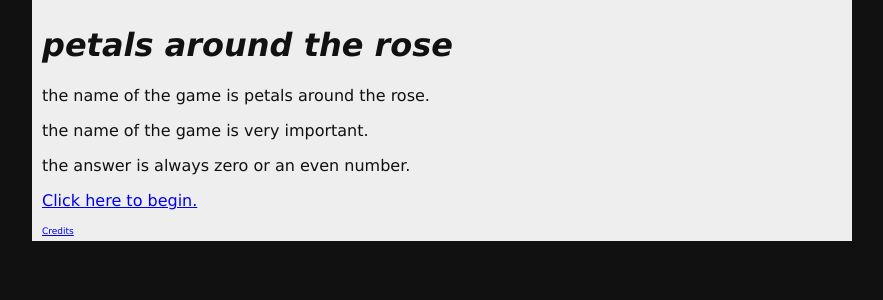
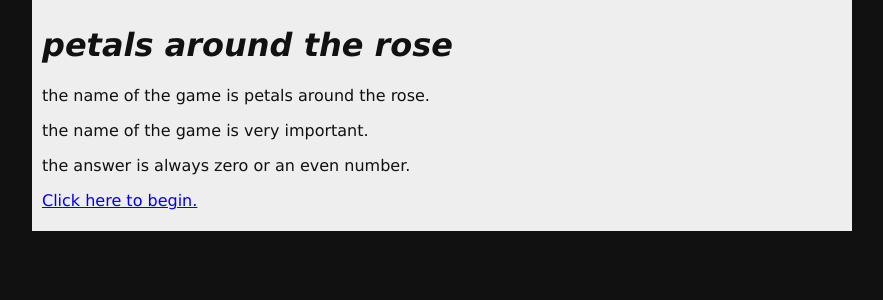
Before and after one commit to resba/Petals, a PHP site: page /index.php in a window 1280 px wide. Shown: the top 300 px of the page, without its empty margins (198-1081 px from the left). Run offline with PHP 8.4, Linux system fonts and the light colour scheme.

Commit message:
Test Changes.

```diff
--- a/index.php
+++ b/index.php
@@ -147,7 +147,7 @@ $answer=$add1+$add2+$add3+$add4+$add5+$add6;
       <p>the correct answer is: <span id="fadeans"><?php echo $_POST['ans']; ?></span></p>
       <p><?php if($_POST['number']==$_POST['ans']){ ?>congratulations! you guessed correctly!<?php }else{ ?>sorry, you guessed incorrectly.<?php } ?>
       <?php } } ?>
-  <span class="smallcenter"><a href="#" onclick="MM_effectAppearFade('credits', 1000, 0, 100, false);MM_effectAppearFade('wrapper', 1000, 100, 0, false)">Credits</a></span>
+ <!-- <span class="smallcenter"><a href="#" onclick="MM_effectAppearFade('credits', 1000, 0, 100, false);MM_effectAppearFade('wrapper', 1000, 100, 0, false)">Credits</a></span> --!>
 </div>
 </body>
 </html>
```
